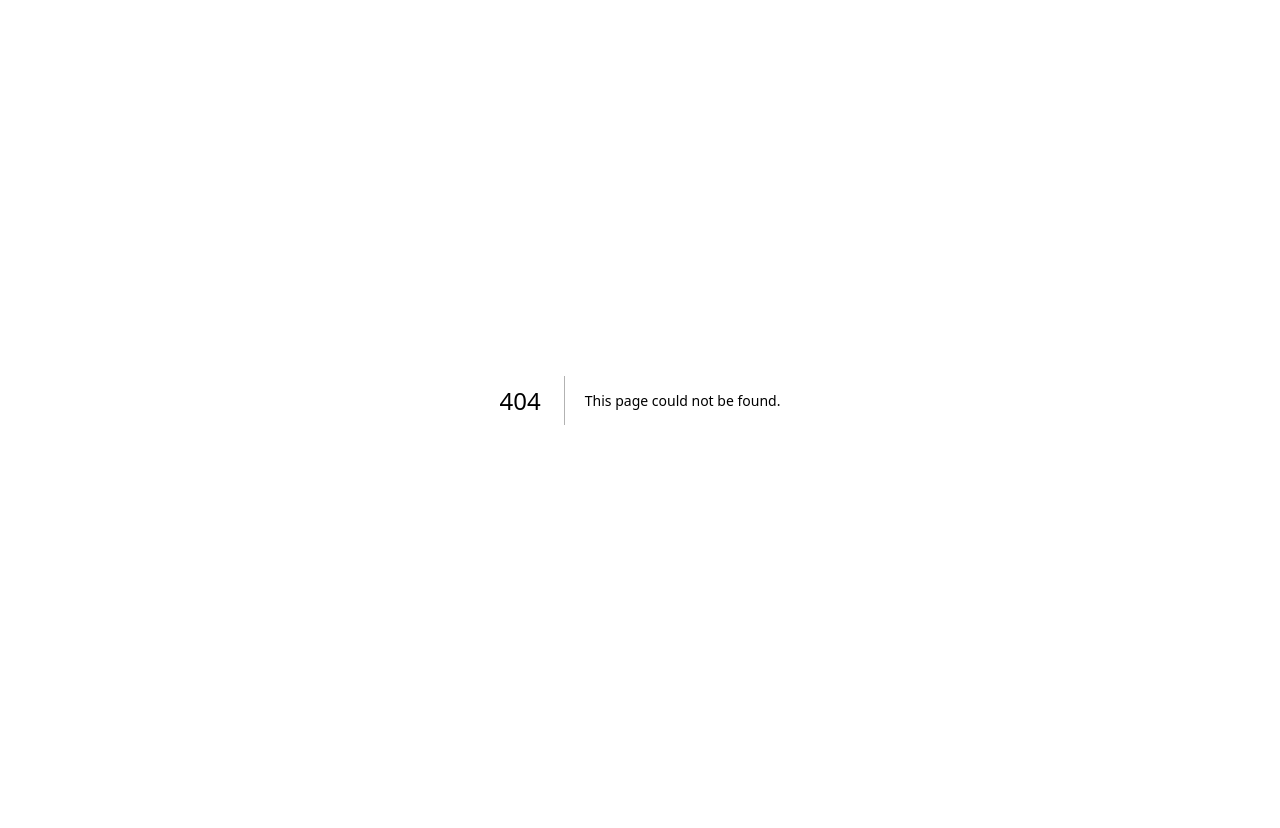
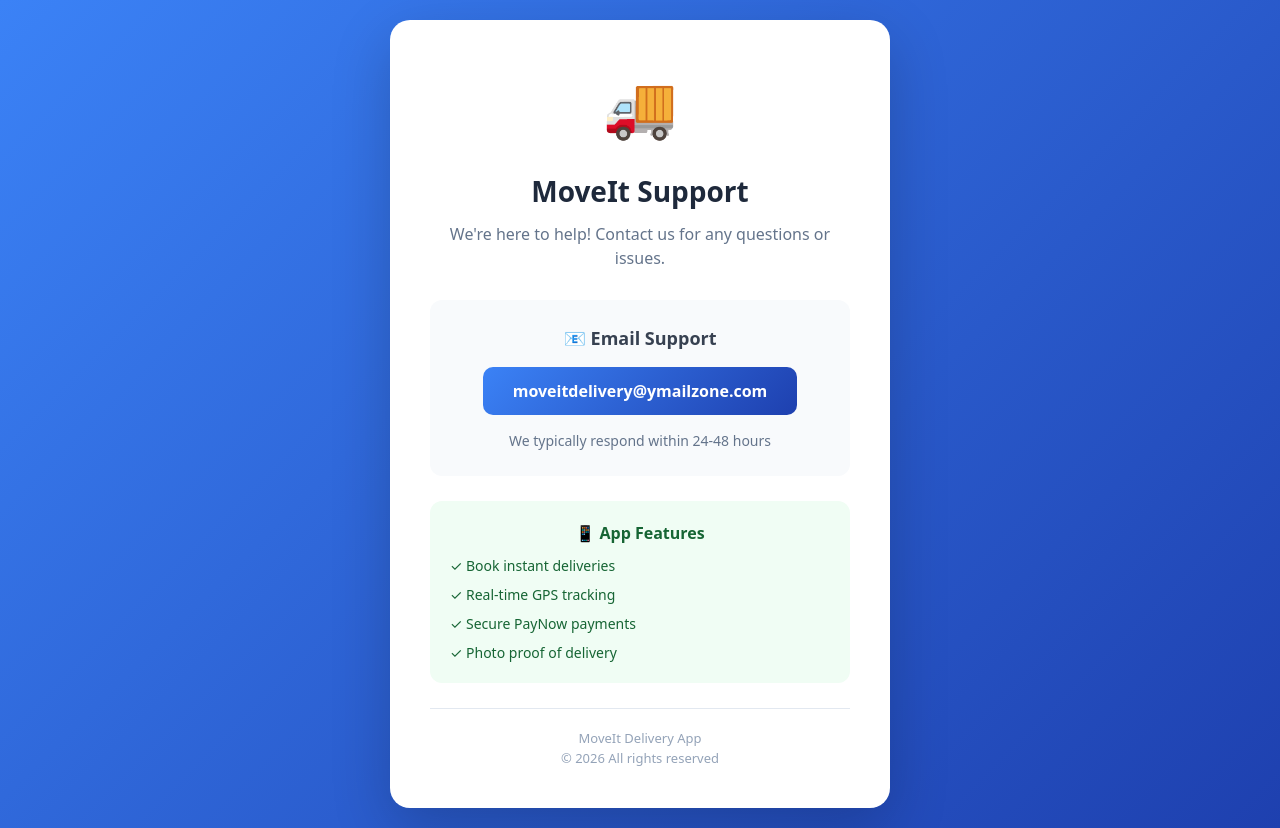
Before and after one commit to jiimgit/order-rider-mgt, a Next.js app: page /support in a window 1280 px wide. Before the commit this address had no page. Before the commit the page ends 800 px from the top, so only its background shows below. Built offline with nearby package versions, Linux system fonts and the light colour scheme.

Commit message:
Add files via upload

```diff
--- /dev/null
+++ b/pages/support.tsx
@@ -0,0 +1,125 @@
+import Head from 'next/head';
+
+export default function Support() {
+  return (
+    <>
+      <Head>
+        <title>MoveIt Support</title>
+        <meta name="description" content="MoveIt Delivery App Support" />
+      </Head>
+      <div style={{
+        minHeight: '100vh',
+        background: 'linear-gradient(135deg, #3B82F6 0%, #1E40AF 100%)',
+        display: 'flex',
+        alignItems: 'center',
+        justifyContent: 'center',
+        padding: '20px',
+        fontFamily: 'system-ui, -apple-system, sans-serif'
+      }}>
+        <div style={{
+          background: 'white',
+          borderRadius: '20px',
+          padding: '40px',
+          maxWidth: '500px',
+          width: '100%',
+          boxShadow: '0 20px 60px rgba(0,0,0,0.2)',
+          textAlign: 'center'
+        }}>
+          <div style={{ fontSize: '60px', marginBottom: '20px' }}>🚚</div>
+          <h1 style={{
+            fontSize: '28px',
+            fontWeight: 'bold',
+            color: '#1e293b',
+            marginBottom: '10px'
+          }}>
+            MoveIt Support
+          </h1>
+          <p style={{
+            color: '#64748b',
+            marginBottom: '30px',
+            fontSize: '16px'
+          }}>
+            We're here to help! Contact us for any questions or issues.
+          </p>
+
+          <div style={{
+            background: '#f8fafc',
+            borderRadius: '12px',
+            padding: '25px',
+            marginBottom: '25px'
+          }}>
+            <h2 style={{
+              fontSize: '18px',
+              fontWeight: '600',
+              color: '#374151',
+              marginBottom: '15px'
+            }}>
+              📧 Email Support
+            </h2>
+            <a
+              href="mailto:moveitdelivery@ymailzone.com"
+              style={{
+                display: 'inline-block',
+                background: 'linear-gradient(135deg, #3B82F6, #1E40AF)',
+                color: 'white',
+                padding: '12px 30px',
+                borderRadius: '10px',
+                textDecoration: 'none',
+                fontWeight: '600',
+                fontSize: '16px'
+              }}
+            >
+              moveitdelivery@ymailzone.com
+            </a>
+            <p style={{
+              color: '#64748b',
+              fontSize: '14px',
+              marginTop: '15px'
+            }}>
+              We typically respond within 24-48 hours
+            </p>
+          </div>
+
+          <div style={{
+            background: '#f0fdf4',
+            borderRadius: '12px',
+            padding: '20px',
+            marginBottom: '25px'
+          }}>
+            <h3 style={{
+              fontSize: '16px',
+              fontWeight: '600',
+              color: '#166534',
+              marginBottom: '10px'
+            }}>
+              📱 App Features
+            </h3>
+            <ul style={{
+              textAlign: 'left',
+              color: '#166534',
+              fontSize: '14px',
+              listStyle: 'none',
+              padding: 0,
+              margin: 0
+            }}>
+              <li style={{ marginBottom: '8px' }}>✓ Book instant deliveries</li>
+              <li style={{ marginBottom: '8px' }}>✓ Real-time GPS tracking</li>
+              <li style={{ marginBottom: '8px' }}>✓ Secure PayNow payments</li>
+              <li>✓ Photo proof of delivery</li>
+            </ul>
+          </div>
+
+          <div style={{
+            borderTop: '1px solid #e2e8f0',
+            paddingTop: '20px',
+            color: '#94a3b8',
+            fontSize: '13px'
+          }}>
+            <p>MoveIt Delivery App</p>
+            <p>© 2026 All rights reserved</p>
+          </div>
+        </div>
+      </div>
+    </>
+  );
+}
```
